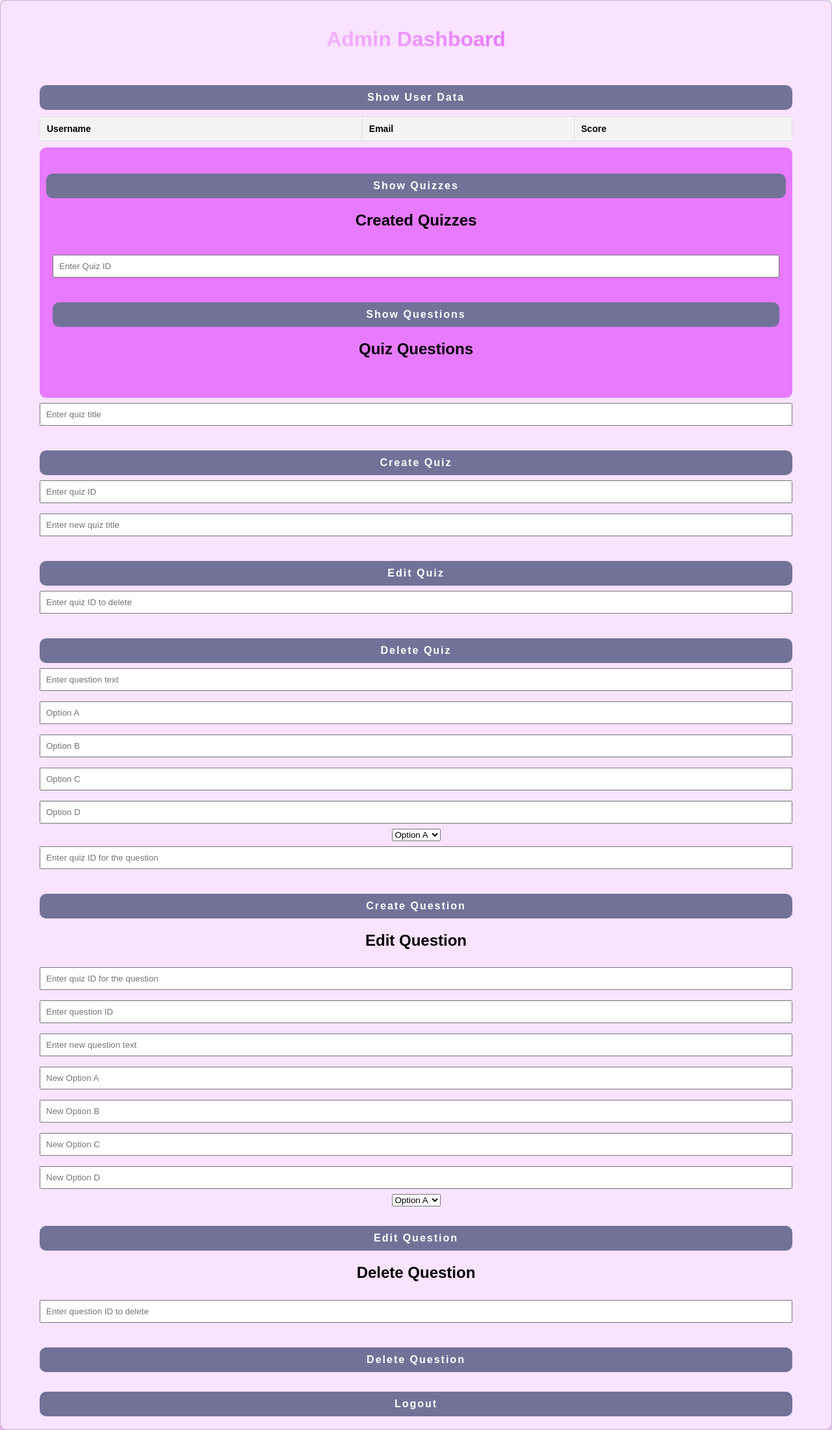
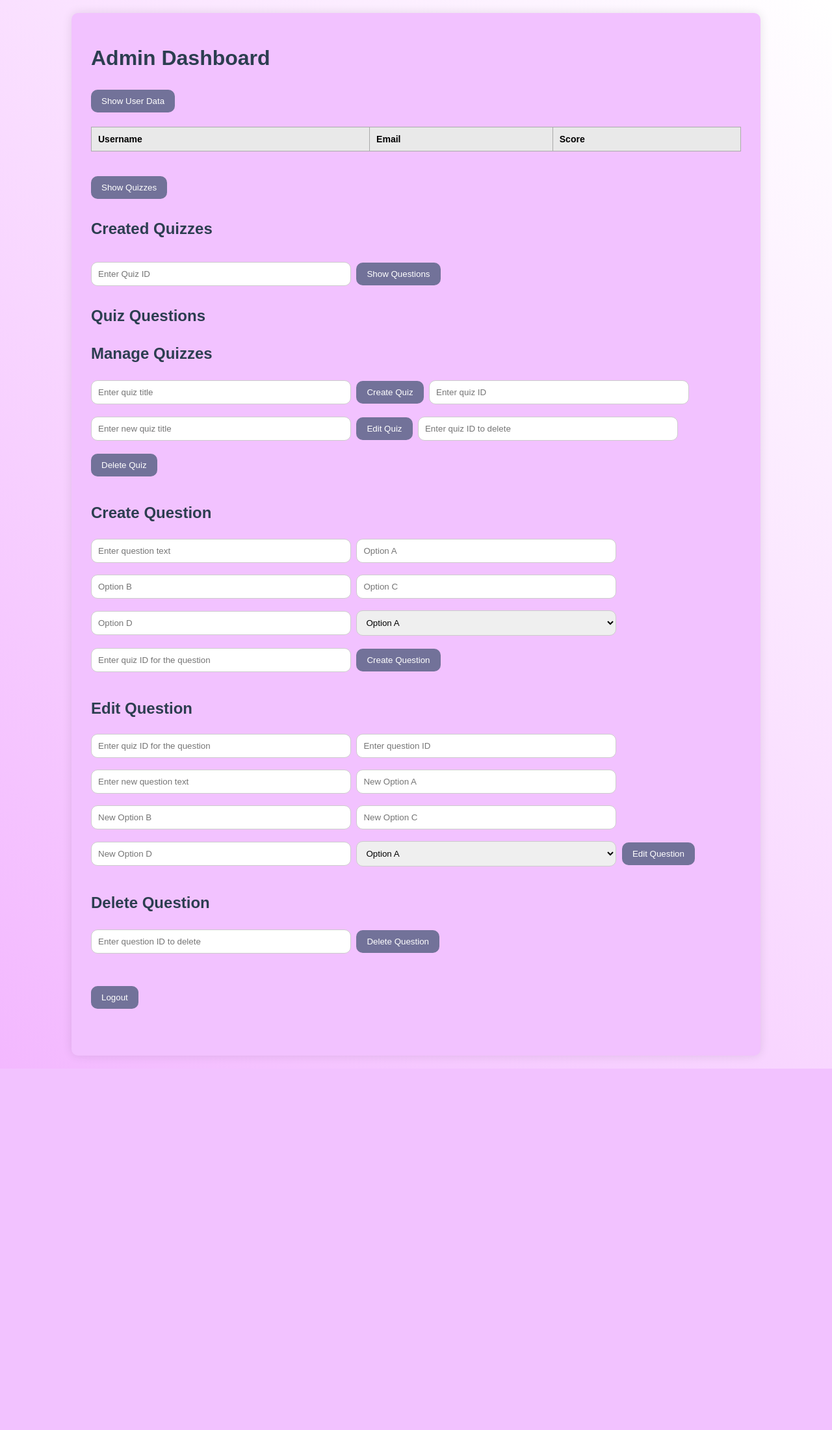
Before and after one commit to Ibrahim-Moussa10/quiz-app-backend, a PHP site: page /pages/dashboard.html in a window 1280 px wide. Shown: the whole page at 65% size. After the commit the page ends 1644 px from the top, so only its background shows below. Run offline with PHP 8.4, Linux system fonts and the light colour scheme; lists and menus that the app fills with data are empty.

Commit message:
fixing some html elements for more clean read and adding some css to dashboadr page

```diff
--- a/src/pages/dashboard.html
+++ b/src/pages/dashboard.html
@@ -3,14 +3,14 @@
   <head>
     <meta charset="UTF-8" />
     <title>Admin Dashboard</title>
-    <link rel="stylesheet" href="../styles/base.css" />
-    <link rel="stylesheet" href="../styles/table.css" />
-    <link rel="stylesheet" href="../styles/component.css" />
-    <link rel="stylesheet" href="../styles/layout.css" />
+    <link rel="stylesheet" href="../styles/dashboard.css" />
+    <link rel="stylesheet" href="../styles/media-query.css" />
   </head>
   <body>
     <div class="container">
       <h1>Admin Dashboard</h1>
+
+      <section>
         <button id="showUserDataBtn">Show User Data</button>
         <table id="userTable">
           <thead>
@@ -22,19 +22,23 @@
           </thead>
           <tbody></tbody>
         </table>
-      <div class="show-section">
+      </section>
+
+      <section class="show-section">
         <button id="showQuizzesBtn">Show Quizzes</button>
         <h2 class="quiz-h2">Created Quizzes</h2>
         <ol id="quizList" class="list-ol"></ol>
+      </section>
 
-        <div class="show-section">
+      <section class="show-section">
         <input type="text" id="quizIdInput" placeholder="Enter Quiz ID" />
         <button id="showQuestionsBtn">Show Questions</button>
         <h2>Quiz Questions</h2>
         <ol id="questionsList" class="list-ol"></ol>
-        </div>
-      </div>
-      <div>
+      </section>
+
+      <section>
+        <h2>Manage Quizzes</h2>
         <input type="text" id="quizTitle" placeholder="Enter quiz title" />
         <button id="createQuizbtn">Create Quiz</button>
         <input type="text" id="quizID" placeholder="Enter quiz ID" />
@@ -50,8 +54,15 @@
           placeholder="Enter quiz ID to delete"
         />
         <button id="deleteQuizbtn">Delete Quiz</button>
-      </div>
-      <input type="text" id="questionTitle" placeholder="Enter question text" />
+      </section>
+
+      <section>
+        <h2>Create Question</h2>
+        <input
+          type="text"
+          id="questionTitle"
+          placeholder="Enter question text"
+        />
         <input type="text" id="optionA" placeholder="Option A" />
         <input type="text" id="optionB" placeholder="Option B" />
         <input type="text" id="optionC" placeholder="Option C" />
@@ -68,19 +79,25 @@
           placeholder="Enter quiz ID for the question"
         />
         <button id="createQuestionbtn">Create Question</button>
+      </section>
+
+      <section>
         <h2>Edit Question</h2>
         <input
           type="text"
           id="quizIDForQuestion"
           placeholder="Enter quiz ID for the question"
         />
-      <input type="text" id="editQuestionID" placeholder="Enter question ID" />
+        <input
+          type="text"
+          id="editQuestionID"
+          placeholder="Enter question ID"
+        />
         <input
           type="text"
           id="editQuestionTitle"
           placeholder="Enter new question text"
         />
-
         <input type="text" id="editOptionA" placeholder="New Option A" />
         <input type="text" id="editOptionB" placeholder="New Option B" />
         <input type="text" id="editOptionC" placeholder="New Option C" />
@@ -92,6 +109,9 @@
           <option value="D">Option D</option>
         </select>
         <button id="editQuestionBtn">Edit Question</button>
+      </section>
+
+      <section>
         <h2>Delete Question</h2>
         <input
           type="text"
@@ -99,8 +119,13 @@
           placeholder="Enter question ID to delete"
         />
         <button id="deleteQuestionBtn">Delete Question</button>
+      </section>
+
+      <section>
         <button id="logoutBtn">Logout</button>
+      </section>
     </div>
+
     <script src="../scripts/dashboard.js"></script>
   </body>
 </html>
--- /dev/null
+++ b/src/styles/dashboard.css
@@ -0,0 +1,86 @@
+body {
+  font-family: Arial, sans-serif;
+  background-image: linear-gradient(45deg, #f3b8ff, #ffffff);
+  display: flex;
+  justify-content: center;
+  align-items: center;
+  margin: 0;
+  padding: 20px;
+}
+
+.container {
+  max-width: 1000px;
+  margin: auto;
+  background-color: rgb(242, 194, 255);
+  padding: 30px;
+  border-radius: 10px;
+  box-shadow: 0 0 15px rgba(0, 0, 0, 0.1);
+}
+
+h1,
+h2 {
+  color: #2c3e50;
+}
+
+section {
+  margin-bottom: 30px;
+}
+
+button {
+  padding: 10px 16px;
+  background: rgb(114, 114, 153);
+  color: white;
+  border: none;
+  border-radius: 10px;
+  margin: 8px 4px 12px 0;
+  cursor: pointer;
+  transition: background-color 0.3s ease;
+}
+
+button:hover {
+  background: rgba(114, 114, 153, 0.788);
+}
+
+input[type='text'],
+select {
+  padding: 10px;
+  margin: 6px 4px 12px 0;
+  width: calc(100% - 20px);
+  max-width: 400px;
+  border: 1px solid #ccc;
+  border-radius: 10px;
+  box-sizing: border-box;
+}
+
+select {
+  width: 100%;
+  max-width: 400px;
+}
+
+table {
+  width: 100%;
+  border-collapse: collapse;
+  margin-block: 10px;
+  border: 1px solid #ccc;
+}
+
+th,
+td {
+  padding: 10px;
+  text-align: left;
+  border: 1px solid rgb(170, 170, 170);
+  font-size: 14px;
+}
+
+th {
+  background-color: #e9e9e9;
+  font-weight: bold;
+}
+
+tr:hover {
+  background-color: #f1f1f18f;
+}
+
+.list-ol {
+  padding-left: 20px;
+}
--- a/src/styles/layout.css
+++ b/src/styles/layout.css
@@ -11,6 +11,8 @@
   display: flex;
   flex-direction: column;
   align-items: center;
+  max-width: 1000px;
+  margin: auto;
   padding: 20px 60px;
   border: solid 1px rgba(0, 0, 0, 0.2);
   border-radius: 10px;
--- /dev/null
+++ b/src/styles/media-query.css
@@ -0,0 +1,15 @@
+@media (max-width: 768px) {
+  input[type='text'],
+  select {
+    width: 100%;
+  }
+
+  button {
+    width: 100%;
+    margin-bottom: 10px;
+  }
+
+  .container {
+    padding: 20px;
+  }
+}
```
Lines whose indentation alone changed are shown as unchanged.
